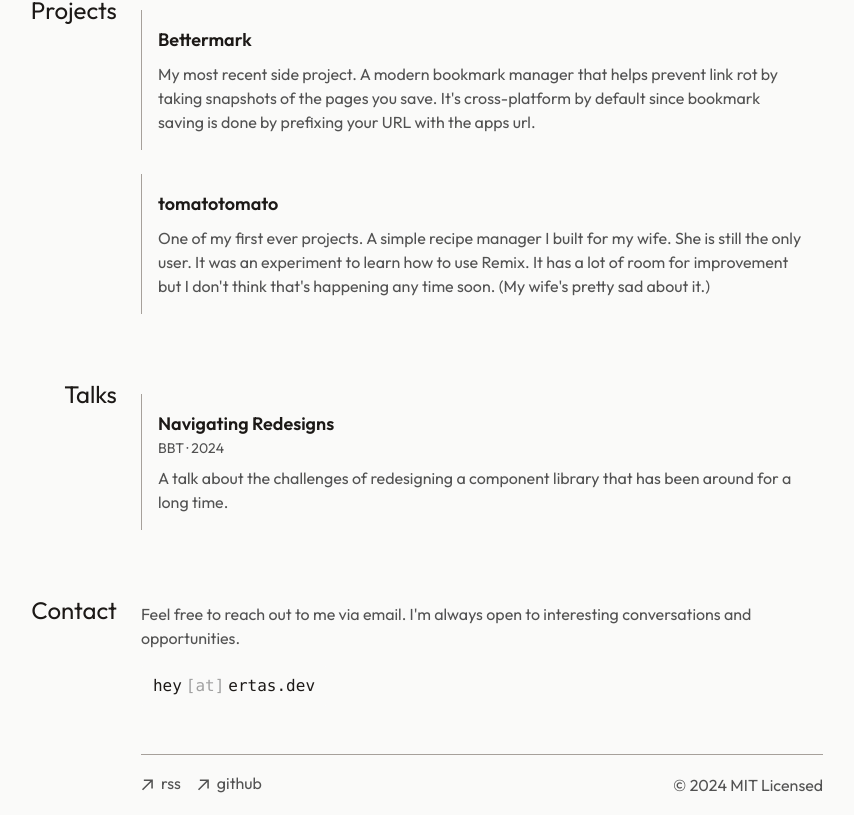
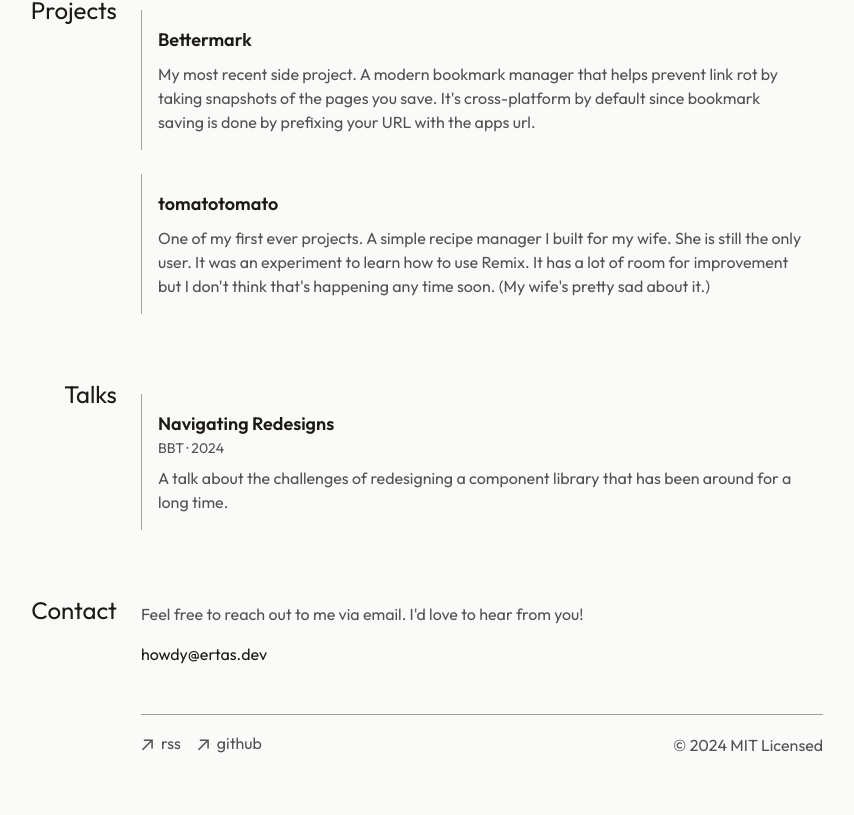
Before and after one commit to oerts/ertas, a Next.js app: page / in a window 1280 px wide. Shown: the part 311-1126 px from the top of the page, without its empty margins (158-1012 px from the left). After the commit the page ends 1086 px from the top, so only its background shows below. Built offline with nearby package versions, Linux system fonts and the light colour scheme.

Commit message:
create contact component

```diff
--- a/app/components/contact.tsx
+++ b/app/components/contact.tsx
@@ -5,15 +5,14 @@ export default function Contact() {
         Contact
       </h2>
       <p className="mt-2 mb-4 text-neutral-600 dark:text-neutral-400">
-        Feel free to reach out to me via email. I'm always open to interesting
-        conversations and opportunities.
+        Feel free to reach out to me via email. I'd love to hear from you!
       </p>
-      <div className="mt-4">
-        <div className="inline-block font-mono bg-stone-50 dark:bg-stone-800 px-3 py-2 rounded">
-          <span>hey</span>
-          <span className="select-none text-neutral-400 px-1">[at]</span>
-          <span>ertas.dev</span>
-        </div>
+      <div className="flex items-center text-base">
+        <span>howdy</span>
+        <span>@</span>
+        <span>ertas</span>
+        <span>.</span>
+        <span>dev</span>
       </div>
     </div>
   );
--- a/app/components/nav.tsx
+++ b/app/components/nav.tsx
@@ -15,7 +15,7 @@ export function Navbar() {
     <aside className="-ml-[8px] mb-16 tracking-tight">
       <div className="flex items-center justify-between">
         <Link href="/" className="group relative">
-          <div className="bg-stone-50 dark:bg-stone-900 pr-4">
+          <div className="bg-stone-50 dark:bg-stone-900 -ml-4 px-4">
             <div className="rounded-full w-[40px] h-[40px] group-hover:bg-brand-100 transition-colors duration-500 flex items-center justify-center">
               <Image
                 src="/logo.svg"
```
